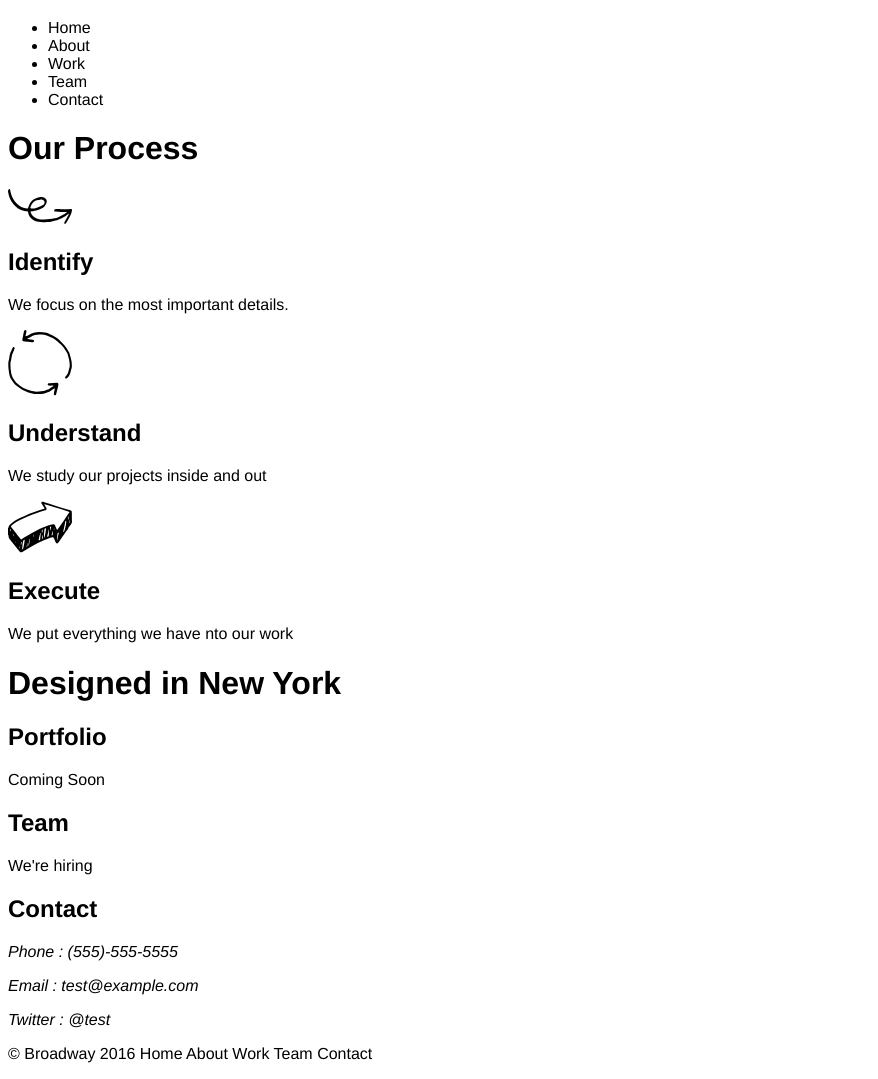
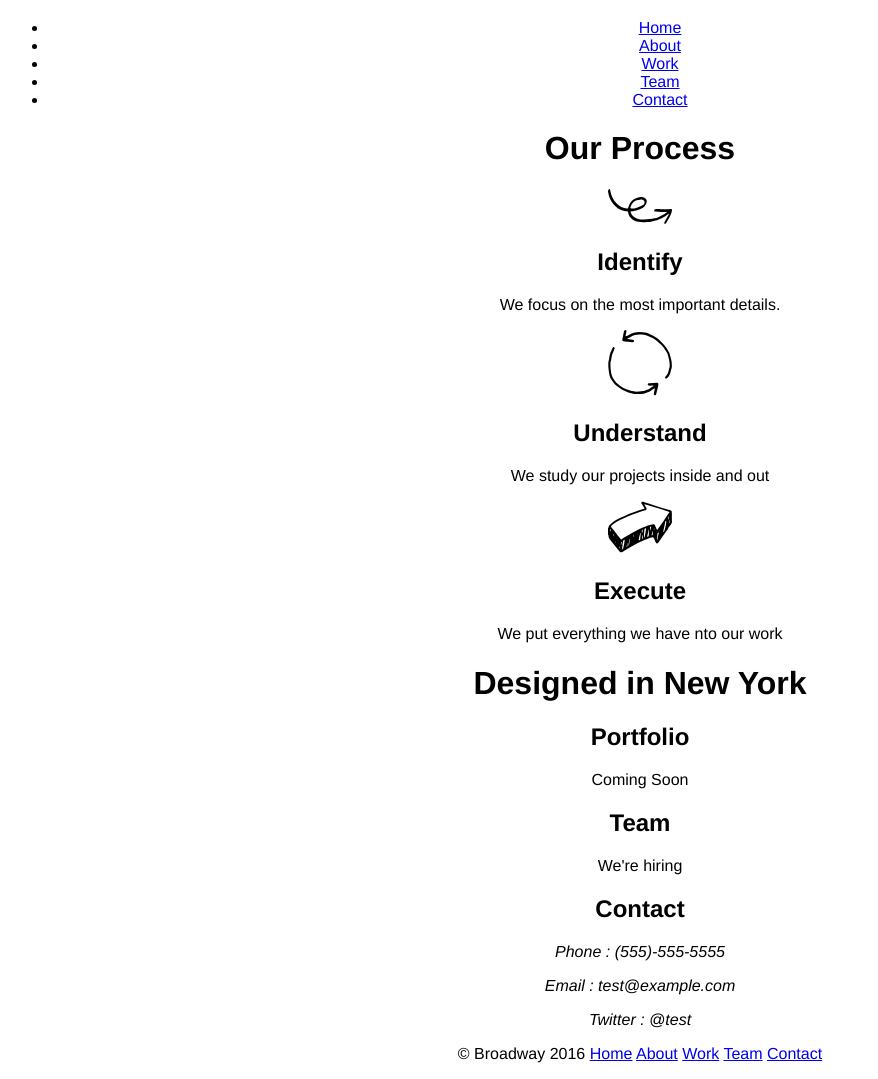
Before and after one commit to ninakeepsmiling/broadway, a plain HTML site: page index.html in a window 1280 px wide. Shown: the part 61-1140 px from the top of the page, without its empty margins (0-878 px from the left). Drawn offline with Linux system fonts and the light colour scheme; files that its build step writes are made by us from their sources.

Commit message:
added all links and rest to html, started css

```diff
--- a/css/style.css
+++ b/css/style.css
@@ -1,3 +1,4 @@
 body{
   font-family: Helvetica;
+  text-align: center;
 }
--- a/index.html
+++ b/index.html
@@ -6,18 +6,18 @@
   </head>
   <body>
     <header>
-      <h1>Broadway Design</h1>
+      <h1 id="home">Broadway Design</h1>
     </header>
     <nav>
       <ul>
-        <li>Home</li>
-        <li>About</li>
-        <li>Work</li>
-        <li>Team</li>
-        <li>Contact</li>
+        <li><a href="#home">Home</a></li>
+        <li><a href="#about">About</a></li>
+        <li><a href="#work">Work<a/></li>
+        <li><a href="#team">Team</a></li>
+        <li><a href="#contact">Contact</a></li>
       </ul>
     </nav>
-    <div class="process">
+    <div class="process" id="about">
       <h1>Our Process</h1>
         <img src="resources/identify.svg">
         <h2>Identify</h2>
@@ -33,11 +33,11 @@
       <h1>Designed in New York</h1>
     <div>
     <div class="moreinfo">
-      <h2>Portfolio</h2>
+      <h2 id="work">Portfolio</h2>
         <p>Coming Soon</p>
-      <h2>Team</h2>
+      <h2 id="team" >Team</h2>
         <p>We're hiring</p>
-      <h2>Contact</h2>
+      <h2 id="contact">Contact</h2>
        <address>
          <p>Phone : (555)-555-5555</p>
          <p>Email : test@example.com</p>
@@ -45,7 +45,7 @@
       </address>
     </div>
     <footer>
-      <p>&copy; Broadway 2016 Home About Work Team Contact </p>
+      <p>&copy; Broadway 2016 <a href="#home">Home</a> <a href="#about">About</a> <a href="#work">Work</a> <a href="#team">Team</a> <a href="#contact">Contact</a></p>
     </footer>
   </body>
 </html>
```
